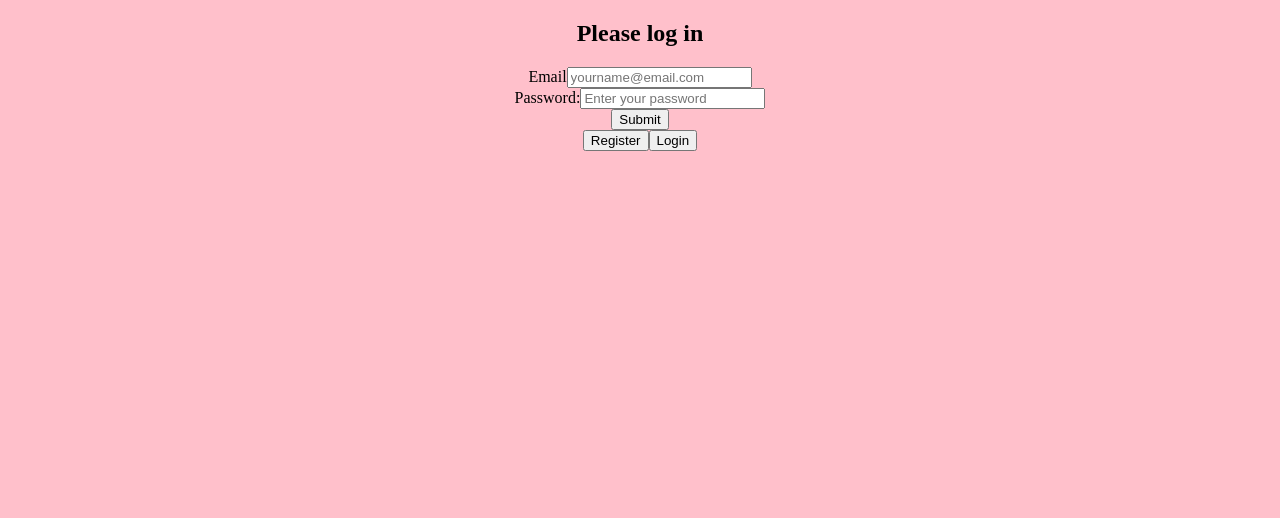
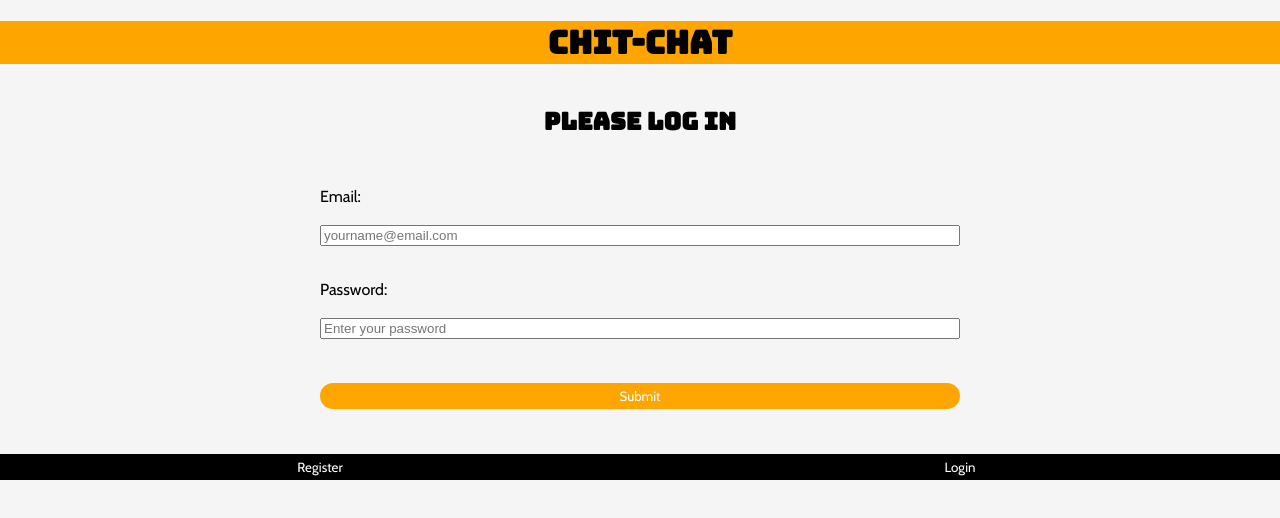
Before and after one commit to claudi-aaa/chat-project, a React (Create React App) app in the folder chat-app/: page / in a window 1280 px wide. Shown: the top 518 px of the page. Built offline with nearby package versions, Linux system fonts and the light colour scheme; no server answers.

Commit message:
styling login/registration

```diff
--- a/chat-app/public/index.html
+++ b/chat-app/public/index.html
@@ -24,7 +24,13 @@
       work correctly both with client-side routing and a non-root public URL.
       Learn how to configure a non-root public URL by running `npm run build`.
     -->
-    <title>React App</title>
+
+    <link rel="preconnect" href="https://fonts.googleapis.com">
+    <link rel="preconnect" href="https://fonts.gstatic.com" crossorigin>
+    <link href="https://fonts.googleapis.com/css2?family=Bungee&family=Cabin:wght@400;700&display=swap" rel="stylesheet">
+
+
+    <title>Chit-Chat App</title>
   </head>
   <body>
     <noscript>You need to enable JavaScript to run this app.</noscript>
--- a/chat-app/src/App.css
+++ b/chat-app/src/App.css
@@ -1,17 +1,30 @@
 body {
   padding: 0;
   margin: 0;
-  background-color: pink;
+  background-color: rgb(246, 245, 245);
+  font-family: 'Cabin', sans-serif;
 }
+
+button {
+  font-family: 'Cabin', sans-serif;
+}
+
 
 .App {
   display: flex;
-  align-items: center;
+  justify-content: center;
   width: 100vw;
   height: 100vh;
   flex-direction: column;
-  font-family: 'Segoe UI', 'Segoe UI', Tahoma, Geneva, Verdana, sans-serif;
 }
+
+.header {
+  text-align: center;
+  font-family: 'Bungee', cursive;
+  background-color: orange;
+  margin: 0;
+}
+
 
 .room {
   display: flex;
--- a/chat-app/src/App.js
+++ b/chat-app/src/App.js
@@ -5,6 +5,7 @@ import { signOut } from "firebase/auth";
 import { auth, db } from "./config/firebase";
 import { Auth } from "./components/Auth";
 import { Chat } from "./components/Chat";
+import { Header } from "./components/Header";
 import { addDoc, collection, query, where, orderBy } from "firebase/firestore";
 import Cookies from "universal-cookie";
 const cookies = new Cookies();
@@ -60,7 +61,11 @@ function App() {
 
   if (!isAuth) {
     return(
-      <Auth setIsAuth={setIsAuth}/>
+      <>
+        <Header/>
+        <Auth setIsAuth={setIsAuth}/>
+      </>
+
     )
 
   }
@@ -68,6 +73,7 @@ function App() {
 
   return (
     <div className="App">
+      <Header />
 
     {room ? (<Chat room={room}/>
     ) : (
--- a/chat-app/src/components/Auth.js
+++ b/chat-app/src/components/Auth.js
@@ -64,13 +64,14 @@ export const Auth = (props) => {
 
 
   return (
-    <div>
+    <div className="auth-container">
         <div className="auth-form-box">
-            <h2>{viewSignIn ? 'Please log in' : 'Please register'}</h2>
-            <form>
+            <h2 className="auth-header">{viewSignIn ? 'Please log in' : 'Please register'}</h2>
+            <form className="auth-form">
             {viewSignIn ? null : (
-                <div>
-                    <label htmlFor="nickname">Nickname</label>
+                <>
+                    <label htmlFor="nickname">Nickname:</label>
+                    <br/>
                     <input
                         type="text"
                         name="nickname"
@@ -79,9 +80,10 @@ export const Auth = (props) => {
                         onChange={(e) => setNickname(e.target.value)}
                         >
                     </input>
-                </div>
+                </>
             )}
-                <label htmlFor="email">Email</label>
+                <label htmlFor="email">Email:</label>
+                <br/>
                 <input
                     type="email"
                     name="email"
@@ -90,6 +92,7 @@ export const Auth = (props) => {
                     onChange={(e) => setEmail(e.target.value)}></input>
                 <br/>
                 <label htmlFor="password">Password:</label>
+                <br/>
                 <input
                     type="password"
                     name="password"
@@ -97,16 +100,18 @@ export const Auth = (props) => {
                     value={password}
                     onChange={(e) => setPassword(e.target.value)}></input>
                 <br/>
-                <button type="submit" onClick={(e) => handleSubmit(e, viewSignIn ? 'login' : 'signup')}>
-                Submit</button>
+                <button
+                    type="submit"
+                    className="login-btn"
+                    onClick={(e) => handleSubmit(e, viewSignIn ? 'login' : 'signup')}>
+                    Submit
+                </button>
             </form>
+            <div className="auth-options">
+                <button onClick = {() => viewLogin(false)}>Register</button>
+                <button onClick = {() => viewLogin(true)}>Login</button>
+            </div>
         </div>
-
-        <div className="auth-options">
-            <button onClick = {() => viewLogin(false)}>Register</button>
-            <button onClick = {() => viewLogin(true)}>Login</button>
-        </div>
-
 
     </div>
   )
--- /dev/null
+++ b/chat-app/src/components/Header.js
@@ -0,0 +1,9 @@
+import React from 'react'
+
+export const Header = () => {
+  return (
+    <div className="header">
+      <h1>Chit-Chat</h1>
+    </div>
+  )
+}
--- a/chat-app/src/styles/Auth.css
+++ b/chat-app/src/styles/Auth.css
@@ -1,9 +1,56 @@
+
 .auth-form-box {
-    display: flexbox;
+    display: flex;
     flex-direction: column;
-    text-align: center;
+    justify-content: center;
+    align-items: center;
+    width: 100%;
+
+}
+
+
+.auth-header {
+    font-family: 'Bungee', cursive;
+}
+
+.auth-form {
+    display: flex;
+    flex-direction: column;
+    width:50%;
+    padding: 15px;
+}
+
+.auth-form label {
+    margin-top: 15px;
 }
 
 .auth-options{
-    text-align: center;
+    display: flex;
+    justify-content: space-between;
+    margin-top: 30px;
+    width: 100%;
 }
+
+.login-btn {
+    width: 100%;
+    background-color: orange;
+    color: white;
+    border: none;
+    padding: 5px;
+    margin-top: 25px;
+    border-radius: 15px;
+}
+
+.login-btn:hover {
+    background-color: rgb(207, 135, 0);
+    color: white;
+}
+
+
+.auth-options button {
+    background-color: black;
+    color: white;
+    border: none;
+    padding: 5px;
+    width: 100%;
+}
```
